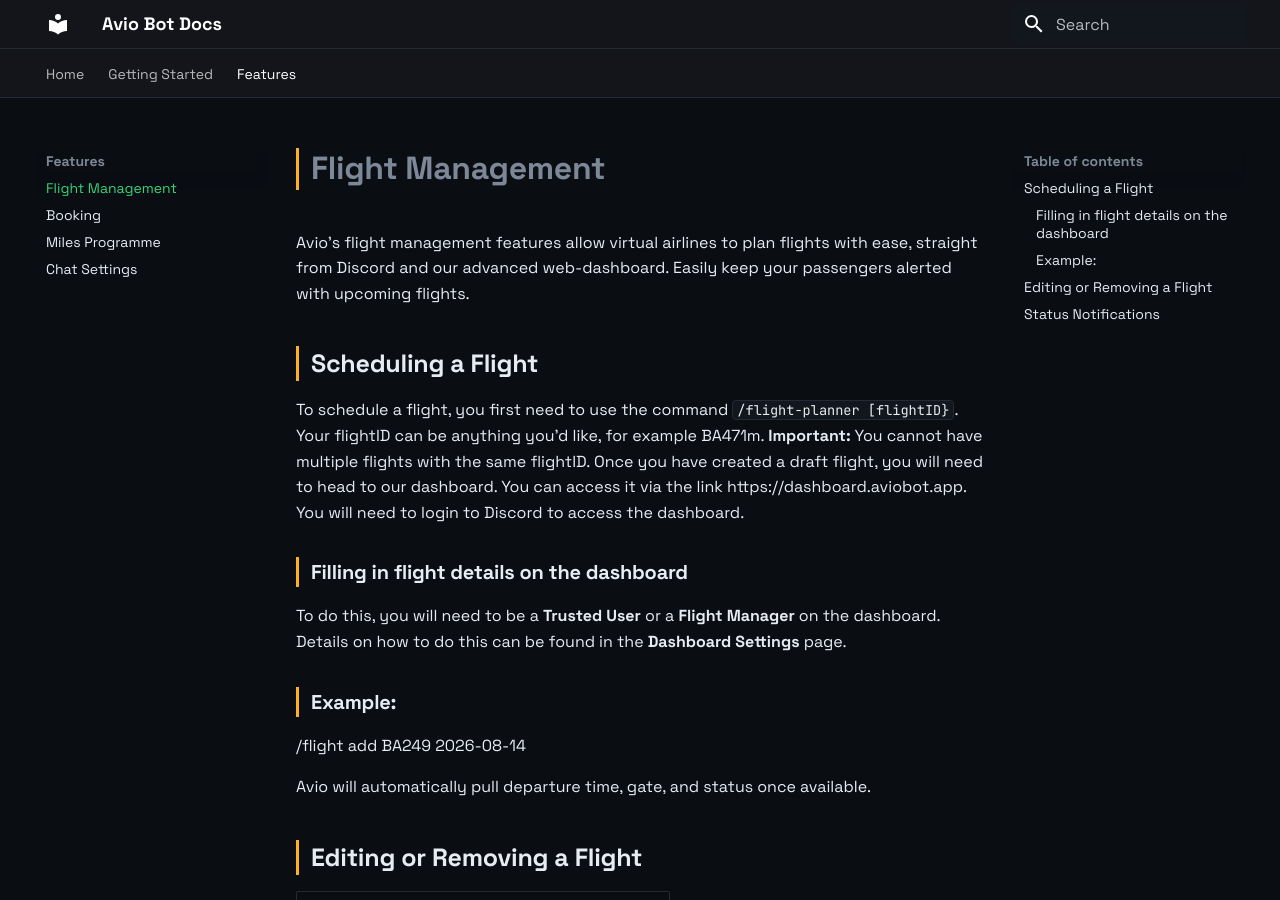
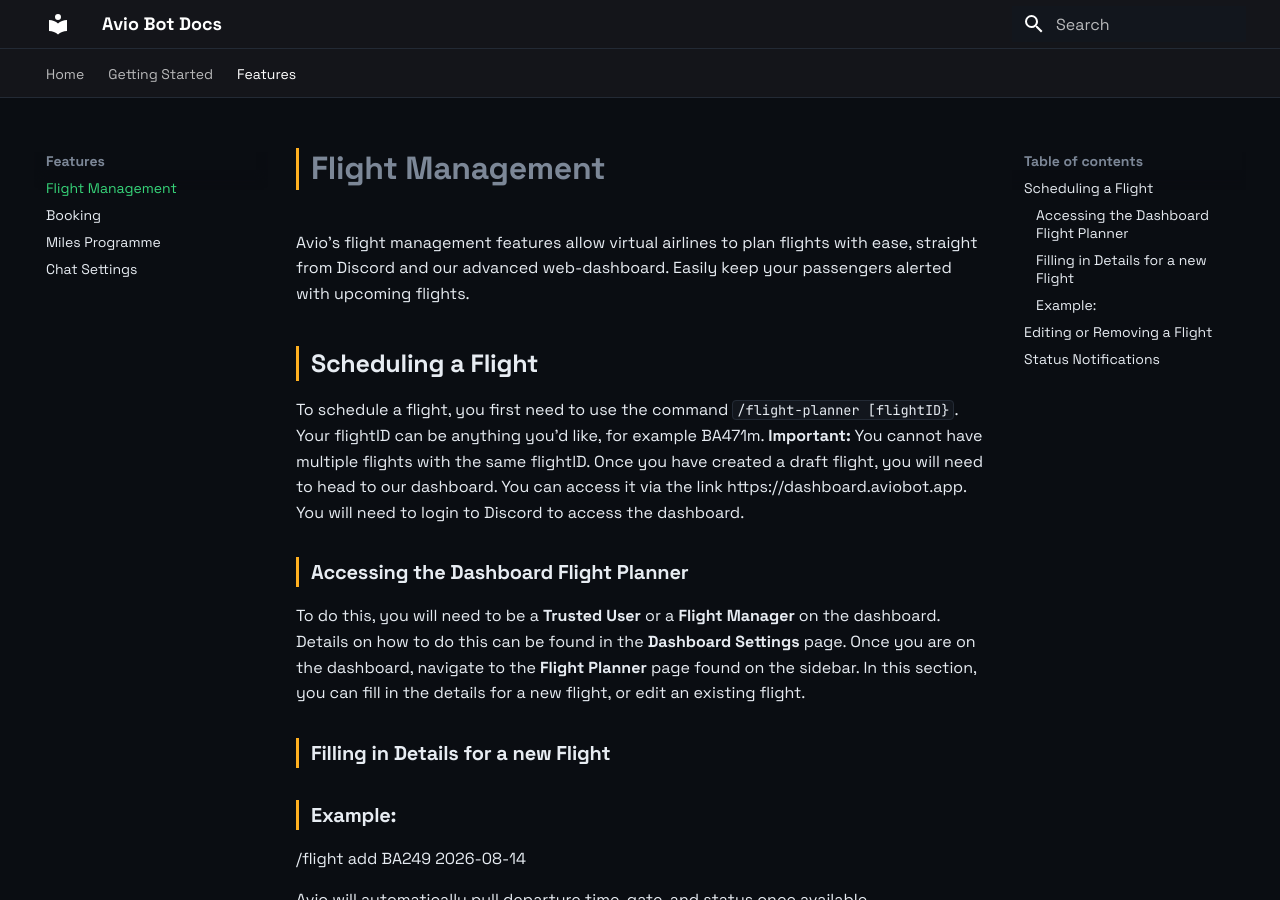
Before and after one commit to fudgemss/avio-wiki, an MkDocs documentation site: the page built from docs/features/flight-management.md, in a window 1280 px wide and 900 px high. Built offline with MkDocs 1.6.1 and Material for MkDocs 9.7.7, drawn with Linux system fonts in a browser that asks for light colours.

Commit message:
Update flight-management.md

```diff
--- a/docs/features/flight-management.md
+++ b/docs/features/flight-management.md
@@ -5,11 +5,19 @@
 
 ## Scheduling a Flight
 
-To schedule a flight, you first need to use the command `/flight-planner [flightID}`. Your flightID can be anything you'd like, for example BA471m. **Important:** You cannot have multiple flights with the same flightID.
+To schedule a flight, you first need to use the command `/flight-planner [flightID}`. Your flightID can be anything you'd like, for example BA471m.
+**Important:** You cannot have multiple flights with the same flightID.
 Once you have created a draft flight, you will need to head to our dashboard. You can access it via the link https://dashboard.aviobot.app. You will need to login to Discord to access the dashboard.
 
-### Filling in flight details on the dashboard
+### Accessing the Dashboard Flight Planner
 To do this, you will need to be a **Trusted User** or a **Flight Manager** on the dashboard. Details on how to do this can be found in the **Dashboard Settings** page.
+Once you are on the dashboard, navigate to the **Flight Planner** page found on the sidebar.
+In this section, you can fill in the details for a new flight, or edit an existing flight.
+
+### Filling in Details for a new Flight
+
+
+
 
 ### Example:
 /flight add BA249 2026-08-14
```
